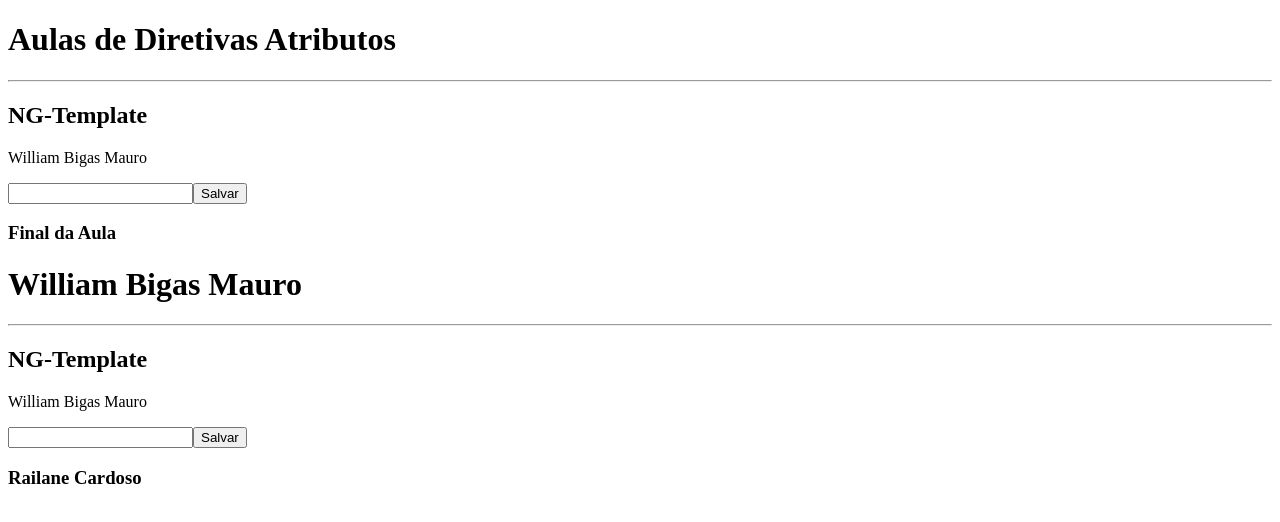
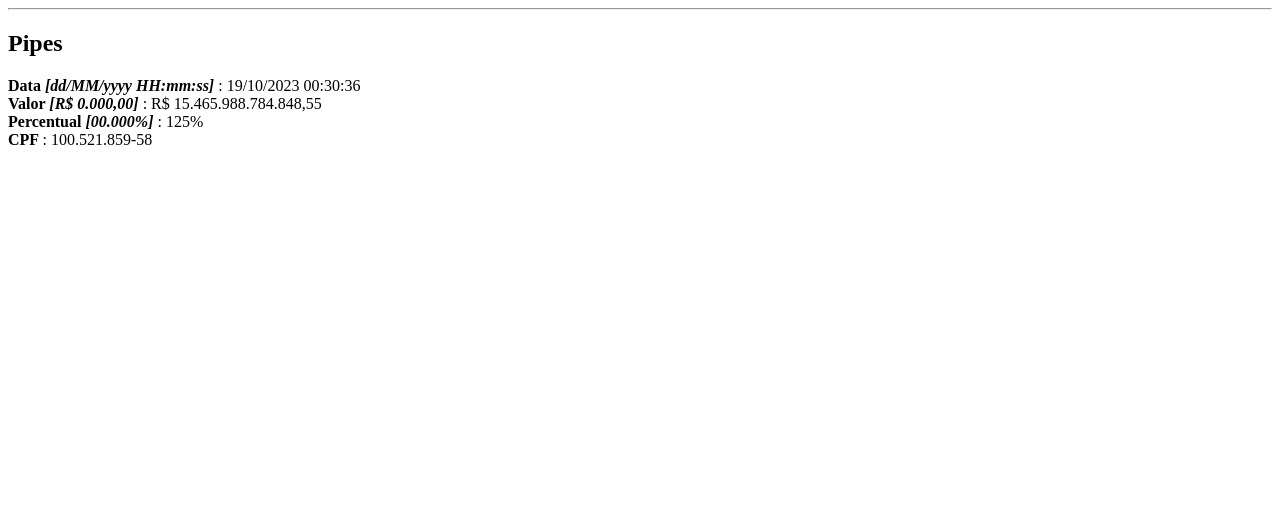
Before and after one commit to willbigas/curso-angular-udemy, an Angular app: page / in a window 1280 px wide. Shown: the top 522 px of the page. Built offline with nearby package versions, Linux system fonts and the light colour scheme.

Commit message:
Pipe angular

```diff
--- a/src/app/app.component.ts
+++ b/src/app/app.component.ts
@@ -6,15 +6,17 @@ import {Component, OnInit} from '@angular/core';
       <!--    <app-data-biding></app-data-biding>-->
       <!--    <app-diretivas-estruturais></app-diretivas-estruturais>-->
 
-      <app-diretivas-atributos>
-          <h1>Aulas de Diretivas Atributos</h1>
-          <h3>Final da Aula</h3>
-      </app-diretivas-atributos>
+<!--      <app-diretivas-atributos>-->
+<!--          <h1>Aulas de Diretivas Atributos</h1>-->
+<!--          <h3>Final da Aula</h3>-->
+<!--      </app-diretivas-atributos>-->
 
-      <app-diretivas-atributos>
-          <h1>William Bigas Mauro</h1>
-          <h3>Railane Cardoso</h3>
-      </app-diretivas-atributos>
+<!--      <app-diretivas-atributos>-->
+<!--          <h1>William Bigas Mauro</h1>-->
+<!--          <h3>Railane Cardoso</h3>-->
+<!--      </app-diretivas-atributos>-->
+
+      <app-diretivas-atributos></app-diretivas-atributos>
       <router-outlet></router-outlet>
   `,
 })
--- a/src/app/app.module.ts
+++ b/src/app/app.module.ts
@@ -1,13 +1,20 @@
-import { NgModule } from '@angular/core';
-import { BrowserModule } from '@angular/platform-browser';
+import {DEFAULT_CURRENCY_CODE, LOCALE_ID, NgModule} from '@angular/core';
+import {BrowserModule} from '@angular/platform-browser';
 
-import { AppRoutingModule } from './app-routing.module';
-import { AppComponent } from './app.component';
-import { TitleComponent } from './title/title.component';
-import { DataBidingComponent } from './data-biding/data-biding.component';
+import {AppRoutingModule} from './app-routing.module';
+import {AppComponent} from './app.component';
+import {TitleComponent} from './title/title.component';
+import {DataBidingComponent} from './data-biding/data-biding.component';
 import {FormsModule} from "@angular/forms";
-import { DiretivasEstruturaisComponent } from './diretivas-estruturais/diretivas-estruturais.component';
-import { DiretivasAtributosComponent } from './diretivas-atributos/diretivas-atributos.component';
+import {DiretivasEstruturaisComponent} from './diretivas-estruturais/diretivas-estruturais.component';
+import {DiretivasAtributosComponent} from './diretivas-atributos/diretivas-atributos.component';
+
+// **************************************************
+import ptBr from '@angular/common/locales/pt';
+import {registerLocaleData} from '@angular/common';
+import {CpfPipe} from "./pipe/CpfPipe";
+
+registerLocaleData(ptBr);
 
 @NgModule({
   declarations: [
@@ -15,14 +22,19 @@ import { DiretivasAtributosComponent } from './diretivas-atributos/diretivas-atr
     TitleComponent,
     DataBidingComponent,
     DiretivasEstruturaisComponent,
-    DiretivasAtributosComponent
+    DiretivasAtributosComponent,
+    CpfPipe
   ],
   imports: [
     BrowserModule,
     AppRoutingModule,
     FormsModule
   ],
-  providers: [],
+  providers: [
+    {provide: LOCALE_ID, useValue: 'pt'},
+    {provide: DEFAULT_CURRENCY_CODE, useValue: 'BRL'}
+  ],
   bootstrap: [AppComponent]
 })
-export class AppModule { }
+export class AppModule {
+}
--- a/src/app/diretivas-atributos/diretivas-atributos.component.html
+++ b/src/app/diretivas-atributos/diretivas-atributos.component.html
@@ -14,19 +14,39 @@
 <!--<li *ngFor="let item of list">{{item.nome}}</li>-->
 
 
+<!--<hr>-->
+
+<!--<h2>NG-Template</h2>-->
+
+<!--<ng-template ngFor let-item [ngForOf]="list">-->
+<!--  <p>-->
+<!--    {{item.nome}}-->
+<!--  </p>-->
+<!--</ng-template>-->
+
+<!--<input [(ngModel)]="nome">-->
+
+<!--<button (click)="salvar()">Salvar</button>-->
+
+
+<!--<ng-content select="h3"></ng-content>-->
+
+
 <hr>
 
-<h2>NG-Template</h2>
-
-<ng-template ngFor let-item [ngForOf]="list">
-  <p>
-    {{item.nome}}
-  </p>
-</ng-template>
-
-<input [(ngModel)]="nome">
-
-<button (click)="salvar()">Salvar</button>
+<h2>Pipes</h2>
 
 
-<ng-content select="h3"></ng-content>
+<!--<input [(ngModel)]="nome">-->
+
+<!--<button (click)="salvar()">Salvar</button>-->
+
+<!--<li *ngFor="let item of list">{{item.nome | uppercase}}</li>-->
+
+<b> Data <i>[dd/MM/yyyy HH:mm:ss]</i> </b> : {{date | date: 'dd/MM/yyyy HH:mm:ss'}}
+<br>
+<b>Valor <i>[R$ 0.000,00] </i> </b> : {{ valorMonetario | currency }}
+<br>
+<b>Percentual <i>[00.000%] </i> </b> : {{ valorPercentual | percent}}
+<br>
+<b>CPF </b> : {{cpf | cpf}}
--- a/src/app/diretivas-atributos/diretivas-atributos.component.ts
+++ b/src/app/diretivas-atributos/diretivas-atributos.component.ts
@@ -12,6 +12,11 @@ export class DiretivasAtributosComponent implements OnInit {
   public backgroundColor: string = "red";
   public nome: string = "";
   public list: Array<{nome: string}> = [{nome: "William Bigas Mauro"}];
+
+  public date: Date = new Date();
+  public valorMonetario: number = 15465988784848.5487814697;
+  public valorPercentual: number = 1.25;
+  public cpf: number = 10052185958;
 
   ngOnInit(): void {
     setInterval(() => {
--- /dev/null
+++ b/src/app/pipe/CpfPipe.ts
@@ -0,0 +1,26 @@
+// cpf.pipe.ts
+import { Pipe, PipeTransform } from '@angular/core';
+
+@Pipe({ name: 'cpf' })
+export class CpfPipe implements PipeTransform {
+    transform(value: string|number,
+              ocultarAlgunsValores: boolean = false): string {
+        let valorFormatado = value + '';
+
+        valorFormatado = valorFormatado
+            .padStart(11, '0')
+            .substr(0, 11)
+            .replace(/[^0-9]/, '')
+            .replace(
+                /(\d{3})(\d{3})(\d{3})(\d{2})/,
+                '$1.$2.$3-$4'
+            );
+
+        if (ocultarAlgunsValores) {
+            valorFormatado =
+                'XXX.' + valorFormatado.substr(4, 7) + '-XX';
+        }
+
+        return valorFormatado;
+    }
+}
```
